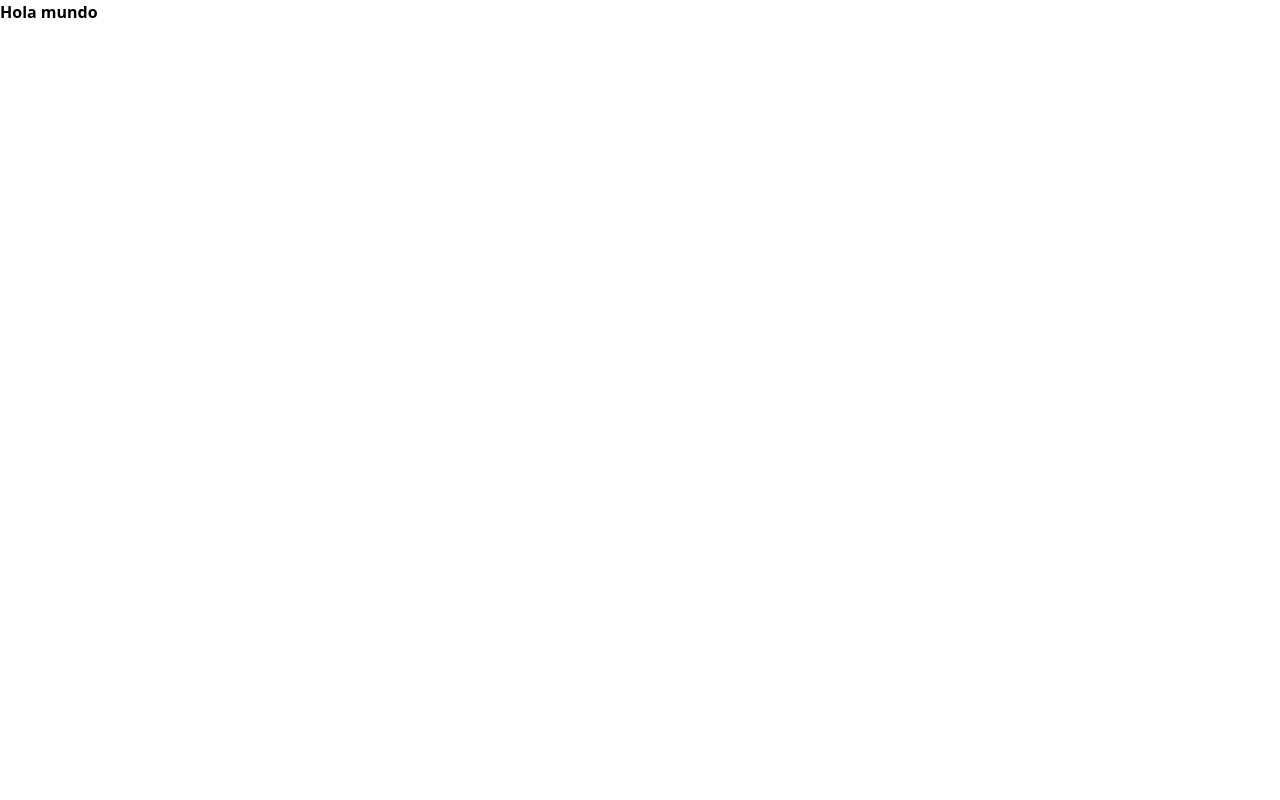
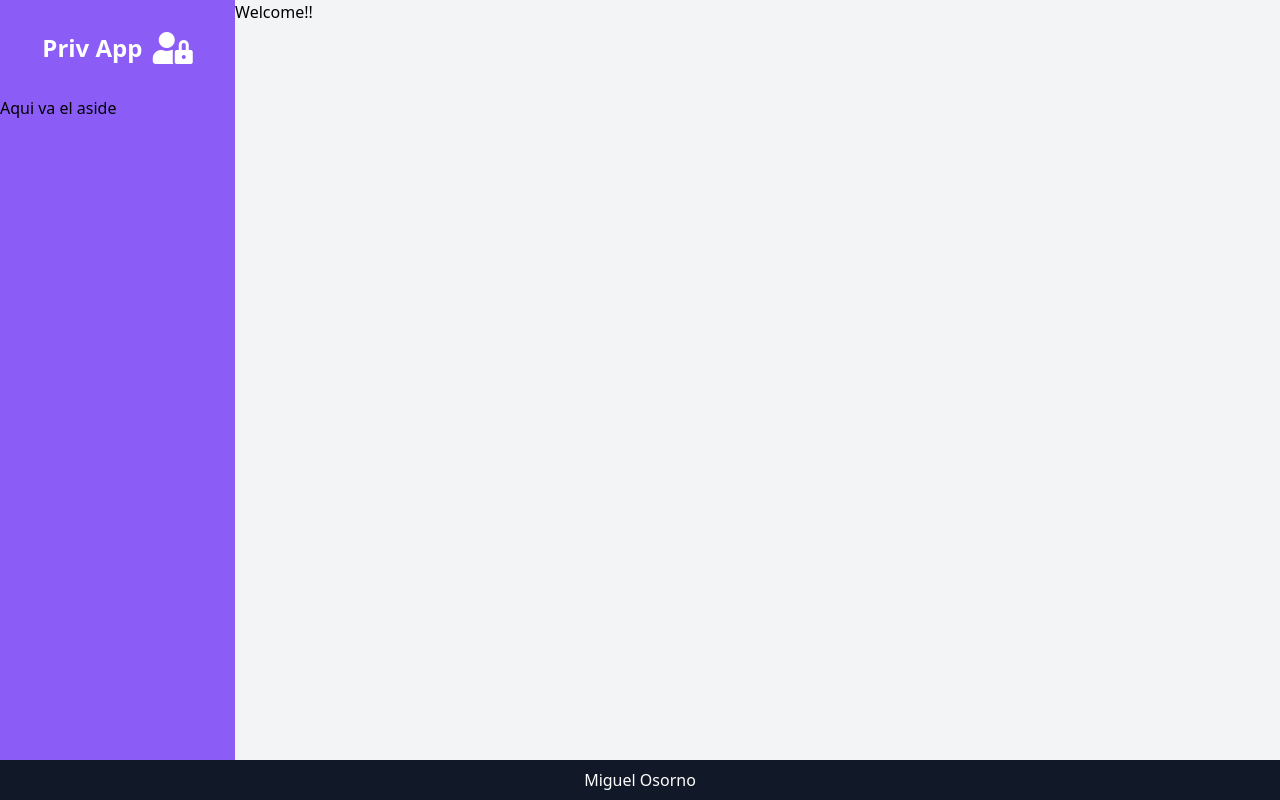
Before and after one commit to MiguelOsorno/priv-challenge, a React app in the folder frontend/priv-app/: page / in a window 1280 px wide. Built offline with nearby package versions, Linux system fonts and the light colour scheme.

Commit message:
feat(components): Add main structure

```diff
--- a/frontend/priv-app/public/index.html
+++ b/frontend/priv-app/public/index.html
@@ -26,6 +26,8 @@
     -->
     <!-- Tailwind -->
     <link href="https://unpkg.com/tailwindcss@^2/dist/tailwind.min.css" rel="stylesheet">
+    <!-- Fontawesome -->
+    <link rel="stylesheet" href="https://cdnjs.cloudflare.com/ajax/libs/font-awesome/5.15.1/css/all.min.css">
     <title>Priv App</title>
   </head>
   <body>
--- a/frontend/priv-app/src/PrivApp.js
+++ b/frontend/priv-app/src/PrivApp.js
@@ -1,9 +1,8 @@
 import React from 'react'
+import { PrivRouter } from './routes/PrivRouter'
 
 export const PrivApp = () => {
     return (
-        <div>
-            <h1 className='font-semibold'>Hola mundo</h1>
-        </div>
+        <PrivRouter />
     )
 }
--- /dev/null
+++ b/frontend/priv-app/src/components/createPayment/CreatePayment.js
@@ -0,0 +1,9 @@
+import React from 'react'
+
+export const CreatePayment = () => {
+    return (
+        <div>
+            <h1>Create a new payment</h1>
+        </div>
+    )
+}
--- /dev/null
+++ b/frontend/priv-app/src/components/logo/Logo.js
@@ -0,0 +1,10 @@
+import React from 'react'
+
+export const Logo = () => {
+    return (
+        <div className='p-8 flex justify-evenly items-center'>
+            <p className='text-2xl text-white font-bold font-sans'>Priv App</p>
+            <i className="fas fa-user-lock fa-2x text-white"></i>
+        </div>
+    )
+}
--- /dev/null
+++ b/frontend/priv-app/src/components/priv/InitialMessage.js
@@ -0,0 +1,9 @@
+import React from 'react'
+
+export const InitialMessage = () => {
+    return (
+        <>
+            <p>Welcome!!</p>
+        </>
+    )
+}
--- /dev/null
+++ b/frontend/priv-app/src/components/priv/PrivScreen.js
@@ -0,0 +1,28 @@
+import React from 'react'
+import { Switch, Route } from "react-router-dom";
+import { CreatePayment } from '../createPayment/CreatePayment';
+import { Footer } from '../ui/Footer';
+
+import { Sidebar } from '../ui/Sidebar';
+import { InitialMessage } from './InitialMessage';
+
+export const PrivScreen = () => {
+    return (
+        <>
+            <div className='flex h-screen pb-10 bg-purple-500 bg-opacity-100'>
+
+                <Sidebar />
+
+                <div className='w-full bg-gray-100'>
+                    <Switch>
+                        <Route path='/' exact component={ InitialMessage } />
+                        <Route path='/payment' exact component={ CreatePayment } />
+                    </Switch>
+                </div>
+
+                <Footer />
+            </div>
+
+        </>
+    )
+}
--- /dev/null
+++ b/frontend/priv-app/src/components/ui/Footer.js
@@ -0,0 +1,9 @@
+import React from 'react'
+
+export const Footer = () => {
+    return (
+        <footer className='bg-gray-900 h-10 w-full flex justify-evenly items-center fixed bottom-0'>
+            <p className='text-white'>Miguel Osorno</p>
+        </footer>
+    )
+}
--- /dev/null
+++ b/frontend/priv-app/src/components/ui/Sidebar.js
@@ -0,0 +1,11 @@
+import React from 'react'
+import { Logo } from '../logo/Logo'
+
+export const Sidebar = () => {
+    return (
+        <aside className='w-72 h-full'>
+            <Logo />
+            <p>Aqui va el aside</p>
+        </aside>
+    )
+}
--- /dev/null
+++ b/frontend/priv-app/src/routes/PrivRouter.js
@@ -0,0 +1,22 @@
+import React from 'react';
+import {
+    BrowserRouter as Router,
+    Switch,
+    Route
+} from "react-router-dom";
+import { PrivScreen } from '../components/priv/PrivScreen';
+
+
+export const PrivRouter = () => {
+    return (
+        <Router>
+            <div>
+                <Switch>
+
+                    <Route path='/' component={ PrivScreen } />
+
+                </Switch>
+            </div>
+        </Router>
+    )
+}
```
Also changed, not shown: 1 other file.
